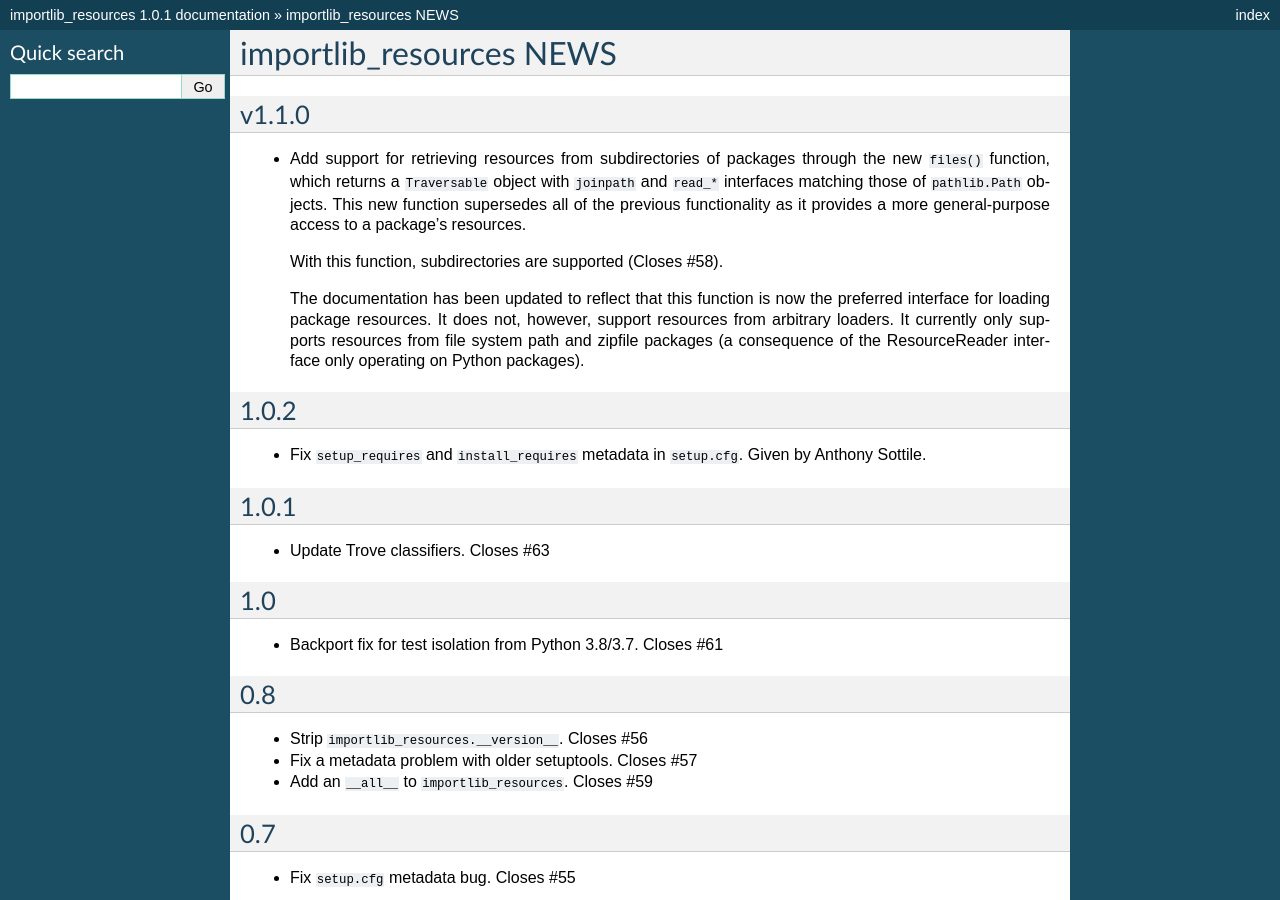
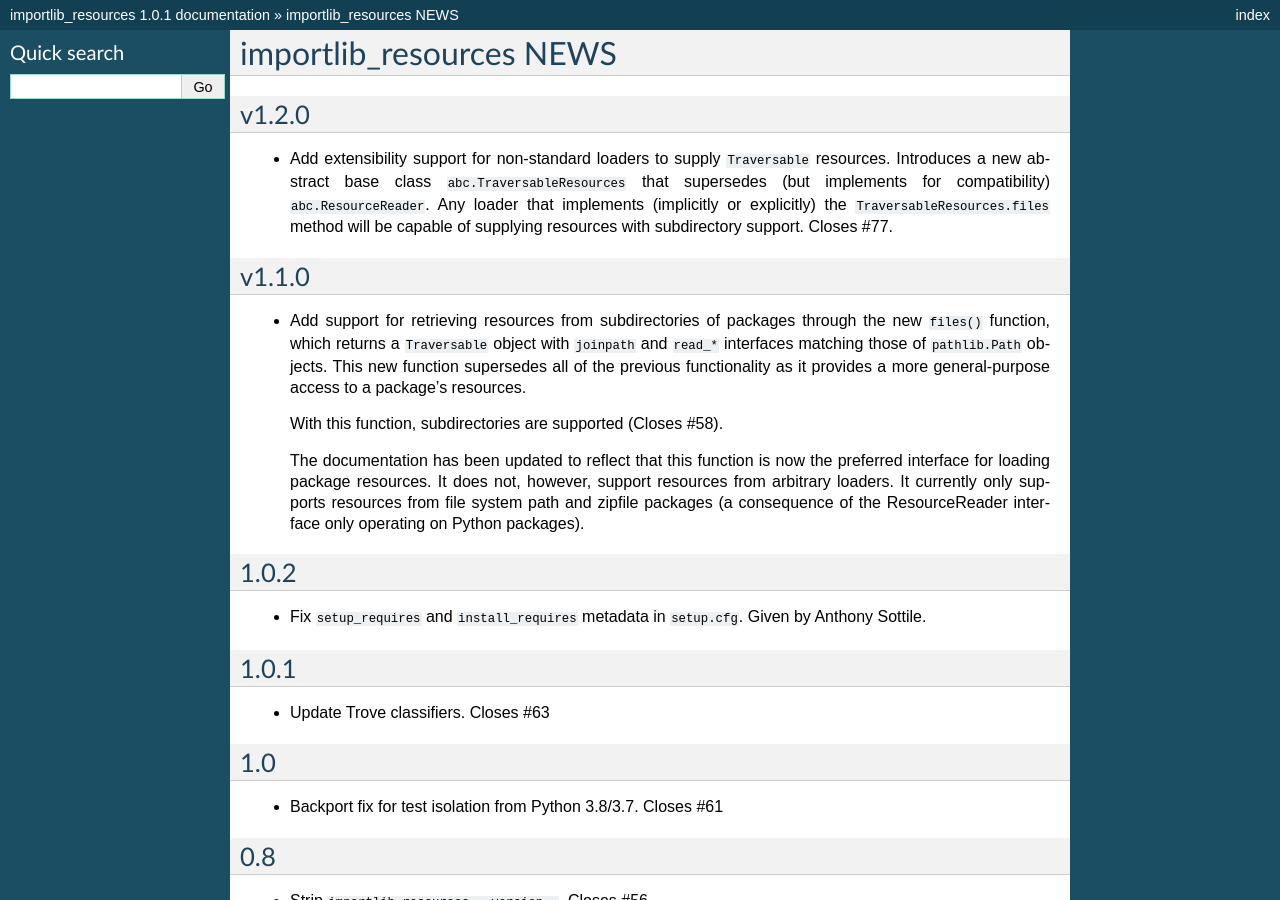
Before and after one commit to python/importlib_resources, a Sphinx documentation site: the page built from importlib_resources/docs/changelog.rst, in a window 1280 px wide and 900 px high. Built offline with Sphinx 7.4.7, drawn with Linux system fonts in a browser that asks for light colours; pages that are not in the unit, such as notebooks, are missing from menus.

Commit message:
Update changelog. Ref #77.

```diff
--- a/importlib_resources/docs/changelog.rst
+++ b/importlib_resources/docs/changelog.rst
@@ -1,6 +1,16 @@
 ==========================
  importlib_resources NEWS
 ==========================
+
+v1.2.0
+======
+* Add extensibility support for non-standard loaders to supply
+  ``Traversable`` resources. Introduces a new abstract base
+  class ``abc.TraversableResources`` that supersedes (but
+  implements for compatibility) ``abc.ResourceReader``. Any
+  loader that implements (implicitly or explicitly) the
+  ``TraversableResources.files`` method will be capable of
+  supplying resources with subdirectory support. Closes #77.
 
 v1.1.0
 ======
```
